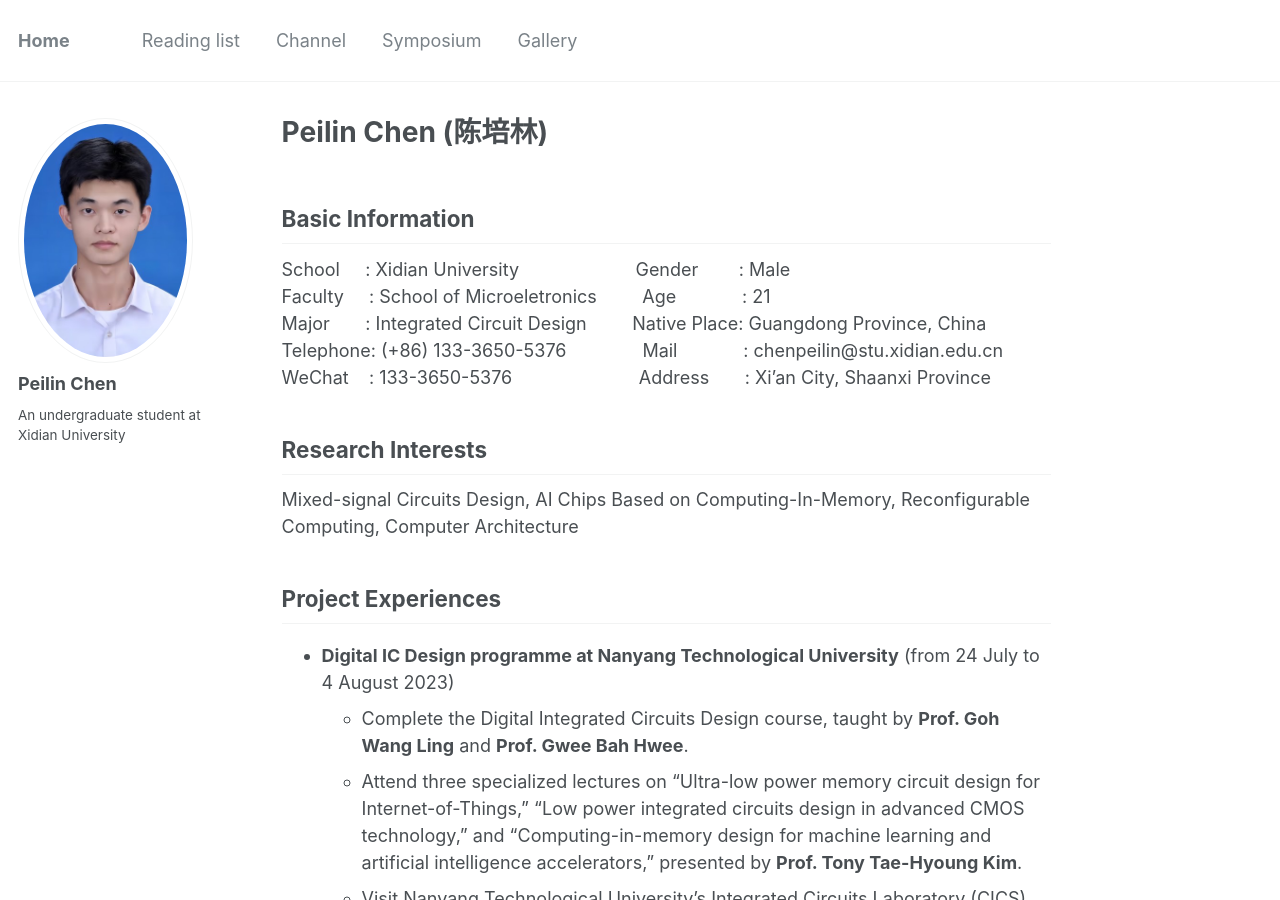
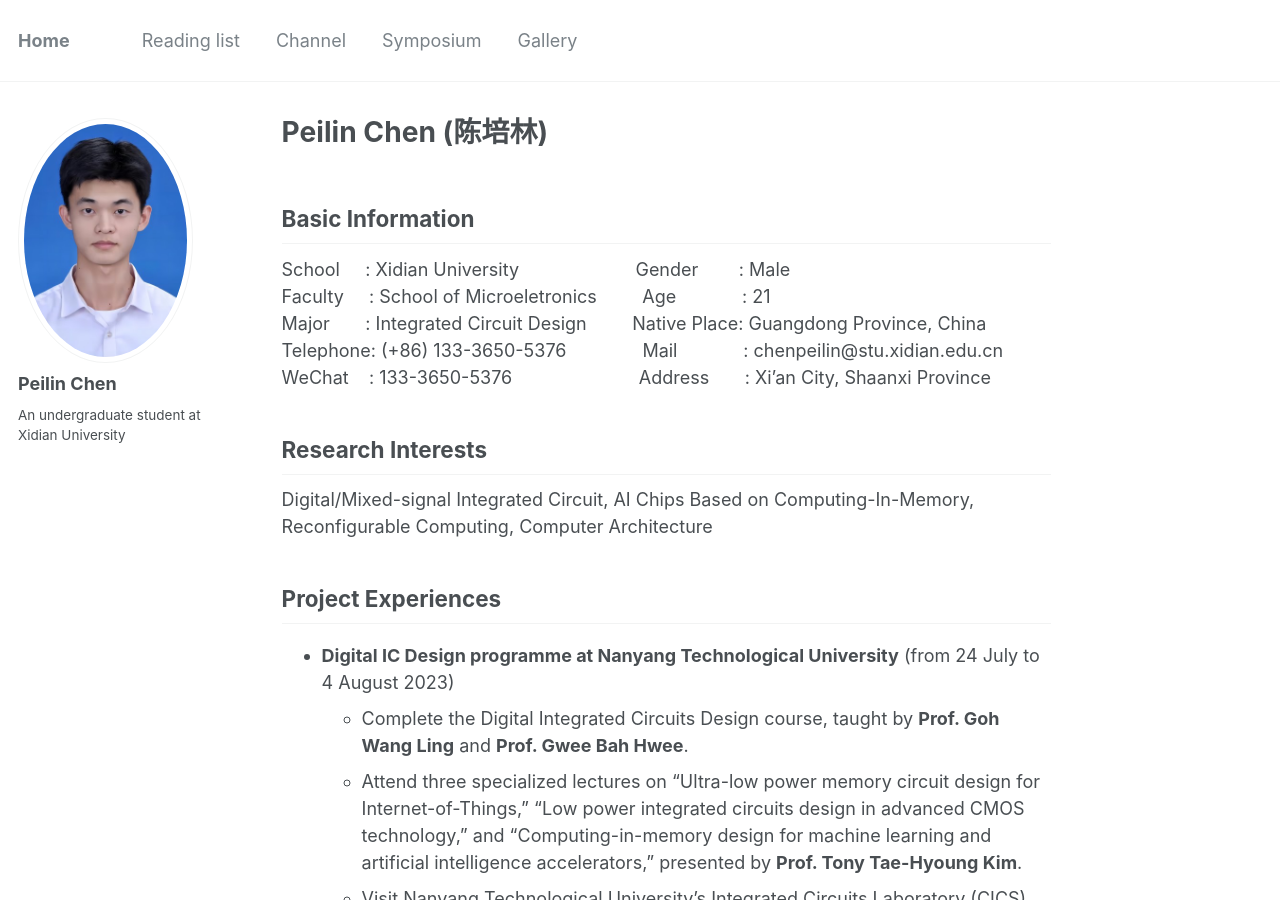
Before and after one commit to peilin-chen/peilin-chen.github.io, a Jekyll site: the page built from _pages/about.md, in a window 1280 px wide and 900 px high. Built offline with Jekyll 4.4.1, drawn with Linux system fonts in a browser that asks for light colours.

Commit message:
Update about.md

```diff
--- a/_pages/about.md
+++ b/_pages/about.md
@@ -16,7 +16,7 @@ Telephone:&nbsp;(+86) 133-3650-5376&nbsp;&nbsp;&nbsp;&nbsp;&nbsp;&nbsp;&nbsp;&nb
 WeChat&nbsp;&nbsp;&nbsp;&nbsp;:&nbsp;133-3650-5376&nbsp;&nbsp;&nbsp;&nbsp;&nbsp;&nbsp;&nbsp;&nbsp;&nbsp;&nbsp;&nbsp;&nbsp;&nbsp;&nbsp;&nbsp;&nbsp;&nbsp;&nbsp;&nbsp;&nbsp;&nbsp;&nbsp;&nbsp;&nbsp;&nbsp;Address&nbsp;&nbsp;&nbsp;&nbsp;&nbsp;&nbsp;&nbsp;: Xi'an City, Shaanxi Province
 
 ## Research Interests
-Mixed-signal Circuits Design, AI Chips Based on Computing-In-Memory, Reconfigurable Computing, Computer Architecture
+Digital/Mixed-signal Integrated Circuit, AI Chips Based on Computing-In-Memory, Reconfigurable Computing, Computer Architecture
 
 ## Project Experiences
 * **Digital IC Design programme at Nanyang Technological University** (from 24 July to 4 August 2023)
```
